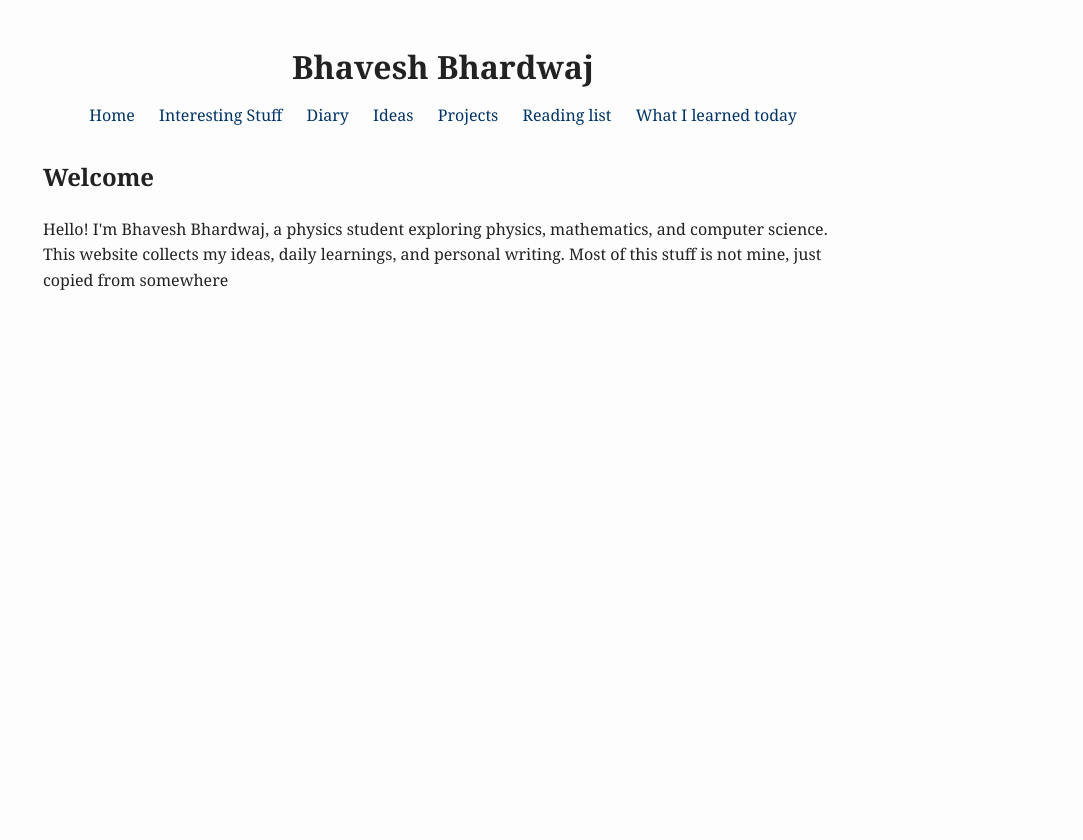
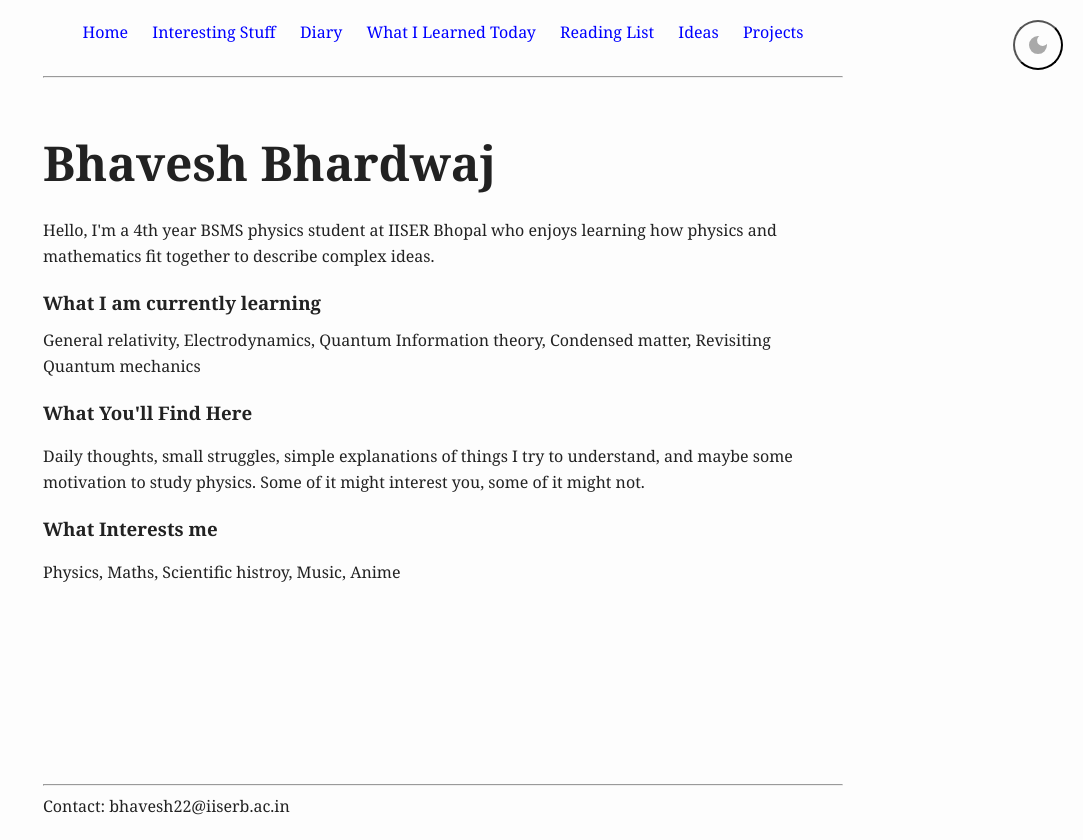
Before and after one commit to bhavesh-bhardwaj/bhavesh-bhardwaj.github.io, a plain HTML site: page index.html in a window 1280 px wide. Shown: the whole page, without its empty margins (197-1280 px from the left). Before the commit the page ends 800 px from the top, so only its background shows below. Drawn offline with Linux system fonts and the light colour scheme.

Commit message:
Add files via upload

```diff
--- /dev/null
+++ b/darkmode.js
@@ -0,0 +1,19 @@
+let darkmode = localStorage.getItem('darkmode')
+const themeSwitch = document.getElementById('theme-switch')
+
+const enableDarkmode = () => {
+  document.body.classList.add('darkmode')
+  localStorage.setItem('darkmode', 'active')
+}
+
+const disableDarkmode = () => {
+  document.body.classList.remove('darkmode')
+  localStorage.setItem('darkmode', null)
+}
+
+if(darkmode === "active") enableDarkmode()
+
+themeSwitch.addEventListener("click", () => {
+  darkmode = localStorage.getItem('darkmode')
+  darkmode !== "active" ? enableDarkmode() : disableDarkmode()
+})
--- /dev/null
+++ b/header_footer.js
@@ -0,0 +1,36 @@
+class SpecialHeader extends HTMLElement{
+  connectedCallback(){
+    this.innerHTML = `
+    <header>
+    <button id="theme-switch">
+  <svg xmlns="http://www.w3.org/2000/svg" height="24px" viewBox="0 -960 960 960" width="24px" fill="#e3e3e3"><path d="M480-120q-150 0-255-105T120-480q0-150 105-255t255-105q14 0 27.5 1t26.5 3q-41 29-65.5 75.5T444-660q0 90 63 153t153 63q55 0 101-24.5t75-65.5q2 13 3 26.5t1 27.5q0 150-105 255T480-120Z"/></svg>
+  <svg xmlns="http://www.w3.org/2000/svg" height="24px" viewBox="0 -960 960 960" width="24px" fill="#e3e3e3"><path d="M480-280q-83 0-141.5-58.5T280-480q0-83 58.5-141.5T480-680q83 0 141.5 58.5T680-480q0 83-58.5 141.5T480-280ZM200-440H40v-80h160v80Zm720 0H760v-80h160v80ZM440-760v-160h80v160h-80Zm0 720v-160h80v160h-80ZM256-650l-101-97 57-59 96 100-52 56Zm492 496-97-101 53-55 101 97-57 59Zm-98-550 97-101 59 57-100 96-56-52ZM154-212l101-97 55 53-97 101-59-57Z"/></svg>
+ </button>
+    <nav>
+    <a href="index.html">Home</a>
+    <a href="interesting_stuff.html">Interesting Stuff</a>
+    <a href="diary.html">Diary</a>
+    <a href="what_I_learned_today.html">What I Learned Today</a>
+    <a href="reading_list.html">Reading List</a>
+    <a href="ideas.html">Ideas</a>
+    <a href="projects.html">Projects</a>
+    </nav>
+    </header>
+    <hr>
+
+    `
+  }
+}
+class SpecialFooter extends HTMLElement{
+  connectedCallback(){
+    this.innerHTML = `
+    <hr>
+    <footer>
+    Contact: bhavesh22@iiserb.ac.in
+    </footer>
+    `
+  }
+}
+
+customElements.define('special-header', SpecialHeader)
+customElements.define('special-footer', SpecialFooter)
--- a/index.html
+++ b/index.html
@@ -5,27 +5,41 @@
 <meta name="viewport" content="width=device-width, initial-scale=1.0" />
 <title>Home</title>
 <link rel="stylesheet" href="styles.css" />
+<script type="text/javascript" src="darkmode.js" defer></script>
 </head>
 <body>
-<header>
-<h1>Bhavesh Bhardwaj</h1>
-<nav>
-<a href="index.html">Home</a>
-<a href="interesting_stuff.html">Interesting Stuff</a>
-<a href="diary.html">Diary</a>
-<a href="ideas.html">Ideas</a>
-<a href="projects.html">Projects</a>
-<a href="reading_list.html">Reading list</a>
-<a href="what_I_learned_today.html">What I learned today</a>
-</nav>
-</header>
+
+<special-header> </special-header>
 
 <main>
-<h2>Welcome</h2>
-<p>Hello! I'm Bhavesh Bhardwaj, a physics student exploring physics, mathematics, and computer science.<br>
-   This website collects my ideas, daily learnings, and personal writing.
-  Most of this stuff is not mine, just copied from somewhere
+
+
+<section>
+  <h1 style="font-size: 3em;">Bhavesh Bhardwaj</h1>
+  <p>Hello, I'm a 4th year BSMS physics student at IISER Bhopal who enjoys learning how physics and mathematics fit together to describe complex ideas.
 </p>
+</section>
+
+<section>
+    <h3>What I am currently learning</h3>
+    General relativity, Electrodynamics, Quantum Information theory, Condensed matter, Revisiting Quantum mechanics
+  </section>
+
+  <section>
+    <h3>What You'll Find Here</h3>
+    <p>Daily thoughts, small struggles, simple explanations of things I try to understand, and maybe some motivation to study physics.
+      Some of it might interest you, some of it might not.</p>
+  </section>
+
+  <section>
+    <h3>What Interests me</h3>
+    <p>Physics, Maths, Scientific histroy, Music, Anime</p>
+  </section>
+
 </main>
+
+<special-footer></special-footer>
+<script src="header_footer.js"></script>
+
 </body>
 </html>
--- a/styles.css
+++ b/styles.css
@@ -1,31 +1,99 @@
+
+:root {
+  --bg: #fdfdfd;
+  --text: #222;
+  --link: #0000FF;
+}
+
+.darkmode {
+  --bg: #121212;
+  --text: #e6e6e6;
+  --link: #4DA6FF;
+}
+
 body {
+  background: var(--bg);
+  color: var(--text);
+  transition: background 0.3s ease, color 0.3s ease;
+
   font-family: Georgia, serif;
   line-height: 1.6;
   max-width: 800px;
   margin: auto;
   padding: 20px;
-background: #fdfdfd;
-color: #222;
+
+   min-height: 100vh;
+  display: flex;
+  flex-direction: column;
 }
+main {
+  flex: 1;
+}
+
 header {
   text-align: center;
   margin-bottom: 30px;
 }
-nav a {
+
+a {
   margin: 0 10px;
   text-decoration: none;
-color: #003366;
+  color: var(--link);
 }
-nav a:hover {
+
+a:hover {
   text-decoration: underline;
 }
+
+/* a:visited { */
+  /* color: #333399; */
+/* } */
+
 h1 {
   margin-bottom: 10px;
 }
+
+h3 {
+  margin-bottom: 10px;
+}
+
 main ul {
   list-style: none;
   padding-left: 0;
 }
+
 main ul li {
   margin-bottom: 10px;
 }
+
+ul.bulleted {
+  list-style: disc;
+  padding-left: 20px;
+}
+
+
+#theme-switch{
+  height: 50px;
+  width: 50px;
+  padding: 0;
+  border-radius: 50%;
+  background-color: var(--base-variant);
+  display: flex;
+  justify-content: center;
+  align-items: center;
+  position: fixed;
+  top: 20px;
+  right: 20px;
+}
+#theme-switch svg{
+  fill: #A9A9A9;
+}
+#theme-switch svg:last-child{
+  display: none;
+}
+.darkmode #theme-switch svg:first-child{
+  display: none;
+}
+.darkmode #theme-switch svg:last-child{
+  display: block;
+}
```
Also changed, not shown: diary.html (+5 -12 lines), ideas.html (+10 -13 lines), interesting_stuff.html (+9 -17 lines), projects.html (+5 -12 lines), reading_list.html (+4 -12 lines), what_I_learned_today.html (+5 -12 lines). Lines whose indentation alone changed are shown as unchanged.
